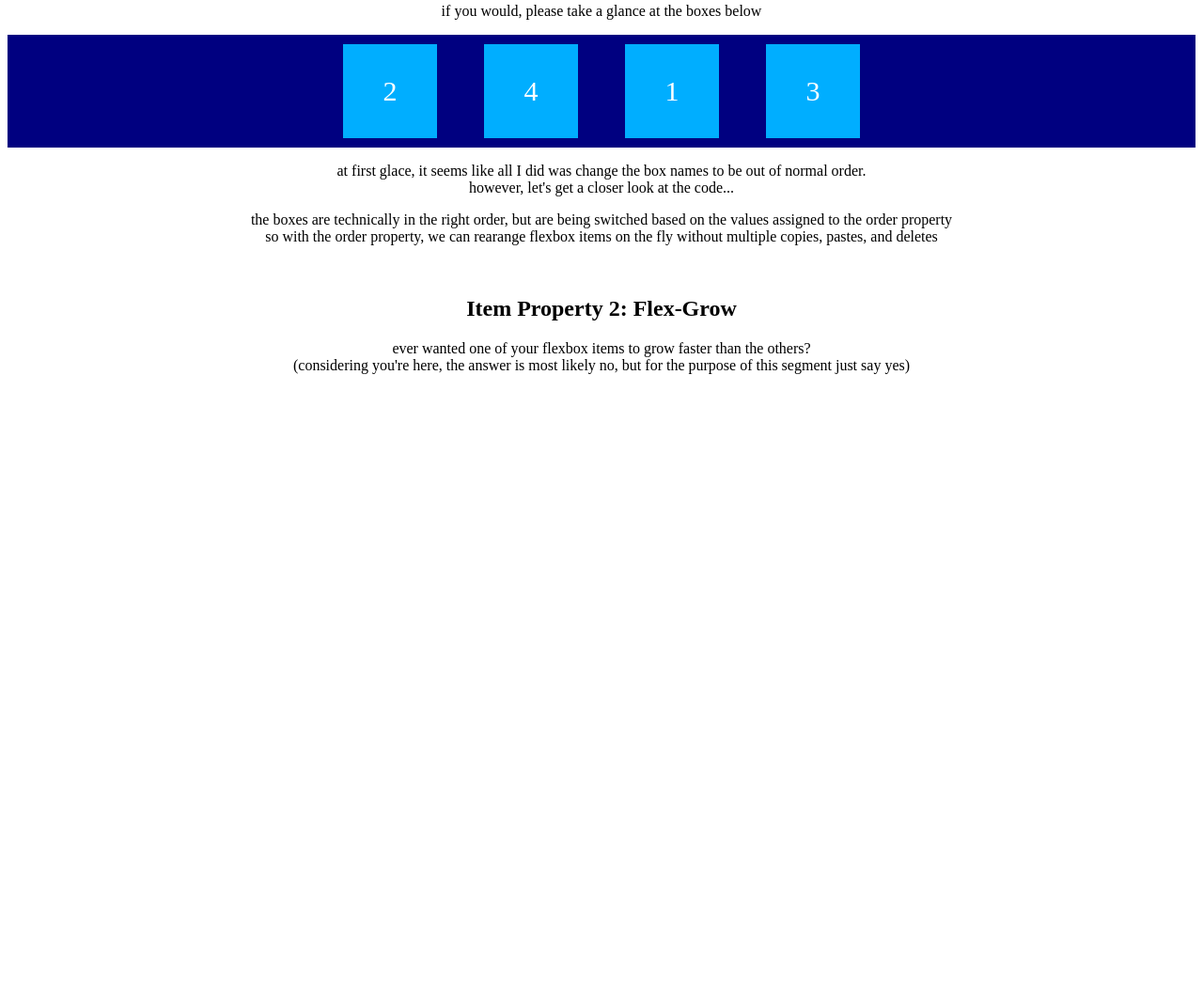
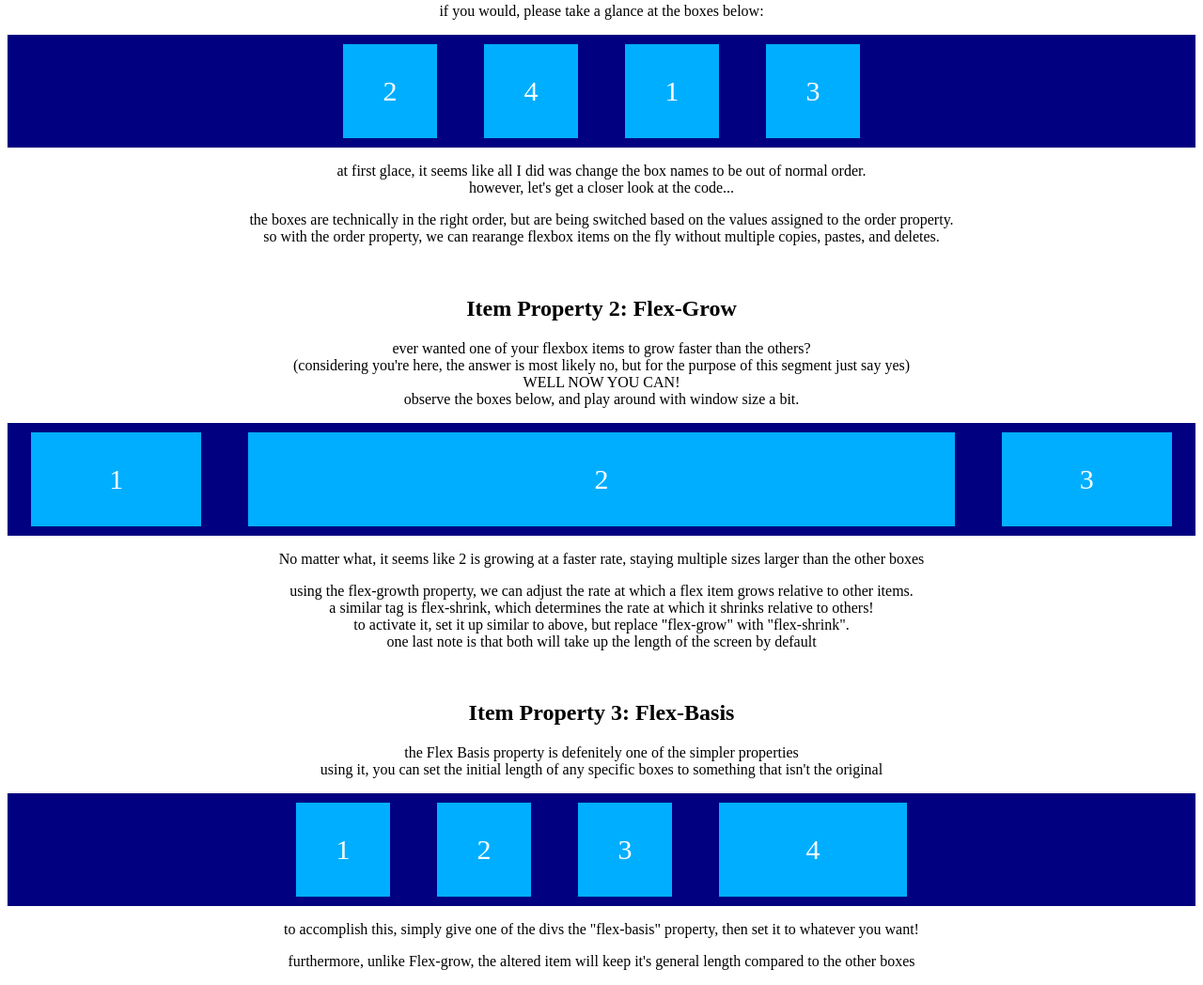
Before and after one commit to oaisd-ctc/flex-box-demo-James-Bruxvoort-Student, a plain HTML site: page flex.html in a window 1280 px wide. Shown: the part 240-1288 px from the top of the page at 94% size. Before the commit the page ends 800 px from the top, so only its background shows below. Drawn offline with Linux system fonts and the light colour scheme.

Commit message:
worked more on stuff

```diff
--- a/flex.html
+++ b/flex.html
@@ -13,7 +13,7 @@
         <hr>
         <br>
         <h2>Item Property 1: Order</h2>
-        <p>if you would, please take a glance at the boxes below</p>
+        <p>if you would, please take a glance at the boxes below:</p>
         <div class="flex-container" >
             <div style="order: 3">1</div>
             <div style="order: 1">2</div>
@@ -24,14 +24,44 @@
         <br>however, let's get a closer look at the code...</p>
         <!--insert image of the code here!-->
         <p>
-            the boxes are technically in the right order, but are being switched based on the values assigned to the order property
-            <br> so with the order property, we can rearange flexbox items on the fly without multiple copies, pastes, and deletes
+            the boxes are technically in the right order, but are being switched based on the values assigned to the order property.
+            <br> so with the order property, we can rearange flexbox items on the fly without multiple copies, pastes, and deletes.
         </p>
         <br>
         <h2>Item Property 2: Flex-Grow</h2>
         <p>
             ever wanted one of your flexbox items to grow faster than the others?
             <br>(considering you're here, the answer is most likely no, but for the purpose of this segment just say yes)
+            <br>WELL NOW YOU CAN!
+            <br> observe the boxes below, and play around with window size a bit.
         </p>
+        <div class="flex-container">
+            <div style="flex-grow: 1">1</div>
+            <div style="flex-grow: 8">2</div>
+            <div style="flex-grow: 1">3</div>
+          </div>
+        <p>No matter what, it seems like 2 is growing at a faster rate, staying multiple sizes larger than the other boxes</p>
+        <!--insert image of the code here!-->
+        <p>
+            using the flex-growth property, we can adjust the rate at which a flex item grows relative to other items.
+            <br> a similar tag is flex-shrink, which determines the rate at which it shrinks relative to others!
+            <br> to activate it, set it up similar to above, but replace "flex-grow" with "flex-shrink".
+            <br> one last note is that both will take up the length of the screen by default
+        </p>
+        <br>
+        <h2>Item Property 3: Flex-Basis</h2>
+        <p>
+            the Flex Basis property is defenitely one of the simpler properties
+            <br>using it, you can set the initial length of any specific boxes to something that isn't the original
+        </p>
+        <div class="flex-container">
+            <div>1</div>
+            <div>2</div>
+            <div>3</div>
+            <div style="flex-basis: 200px">4</div>
+        </div>
+        <p>to accomplish this, simply give one of the divs the "flex-basis" property, then set it to whatever you want!</p>
+        <!--insert image of the code here-->
+        <p> furthermore, unlike Flex-grow, the altered item will keep it's general length compared to the other boxes </p>
     </body>
 </html>
```
